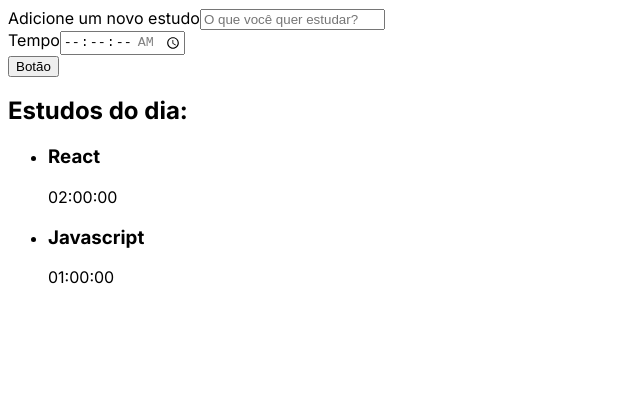
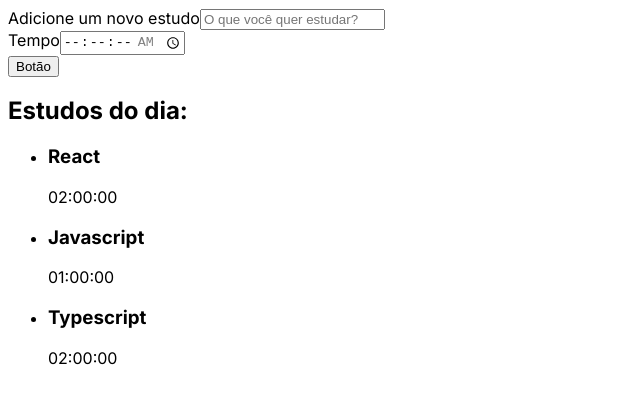
Before and after one commit to GustavoRRSilva/timerTs, a Next.js app: page / in a window 1280 px wide. Shown: the top 404 px of the page, without its empty margins (0-640 px from the left). Built offline with nearby package versions, Linux system fonts and the light colour scheme.

Commit message:
feat:adicionando lista com array

```diff
--- a/src/components/List/index.tsx
+++ b/src/components/List/index.tsx
@@ -1,9 +1,29 @@
-export default function List() {return(
-<aside>
-    <h2>Estudos do dia:</h2>
-    <ul>
-        <li><h3>React</h3><span>02:00:00</span></li>
-        <li><h3>Javascript</h3><span>01:00:00</span></li>
-    </ul>
-</aside>
-)}
+export default function List() {
+  const tarefas = [
+    {
+      nome: "React",
+      tempo: "02:00:00",
+    },
+    {
+      nome: "Javascript",
+      tempo: "01:00:00",
+    },
+    {
+      nome: "Typescript",
+      tempo: "02:00:00",
+    },
+  ];
+  return (
+    <aside>
+      <h2>Estudos do dia:</h2>
+      <ul>
+        {tarefas.map((item, index) => (
+          <li key={index}>
+            <h3>{item.nome}</h3>
+            <span>{item.tempo}</span>
+          </li>
+        ))}
+      </ul>
+    </aside>
+  );
+}
```
